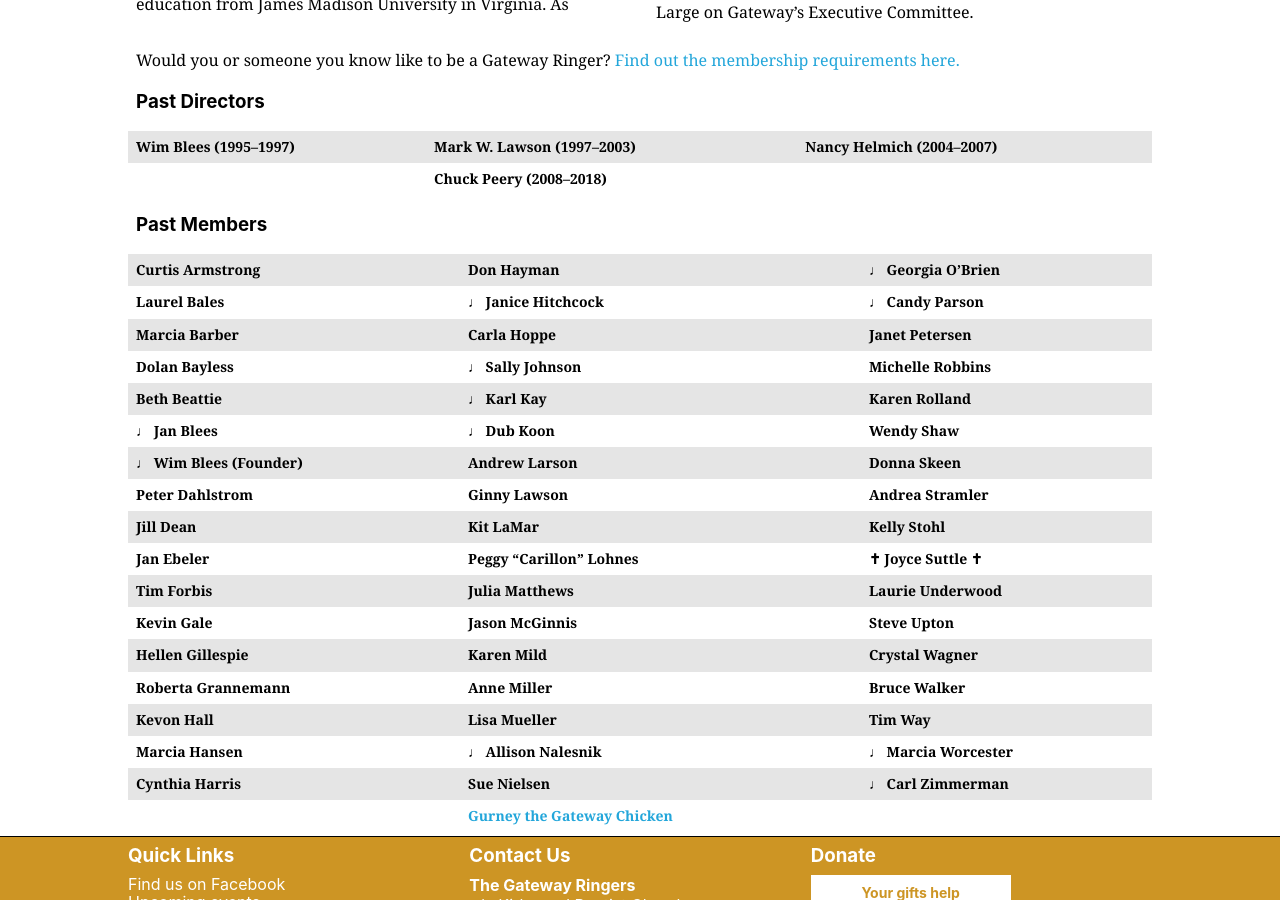
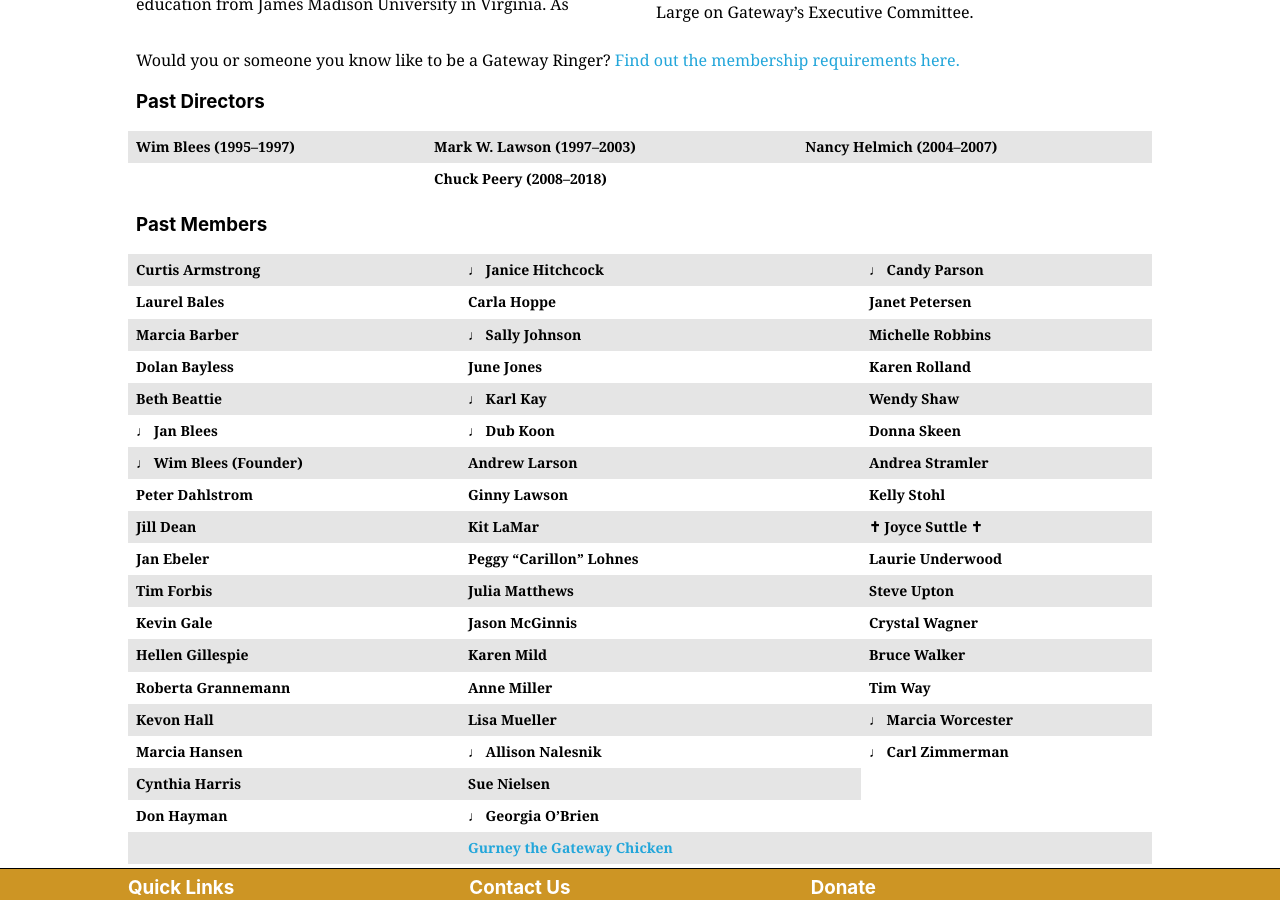
Before and after one commit to GatewayRingers/GatewayRingers.github.io, a Jekyll site: the page built from musicians.html, in a window 1280 px wide and 900 px high, scrolled down 2307 px. Built offline with Jekyll 4.4.1, drawn with Linux system fonts in a browser that asks for light colours; nearby versions of some CDN libraries.

Commit message:
Update former_members.yml

```diff
--- a/_data/former_members.yml
+++ b/_data/former_members.yml
@@ -23,6 +23,7 @@
 - name: Carla Hoppe
 - name: Sally Johnson
   charter_member: true
+- name: June Jones
 - name: Karl Kay
   charter_member: true
 - name: Dub Koon
```
